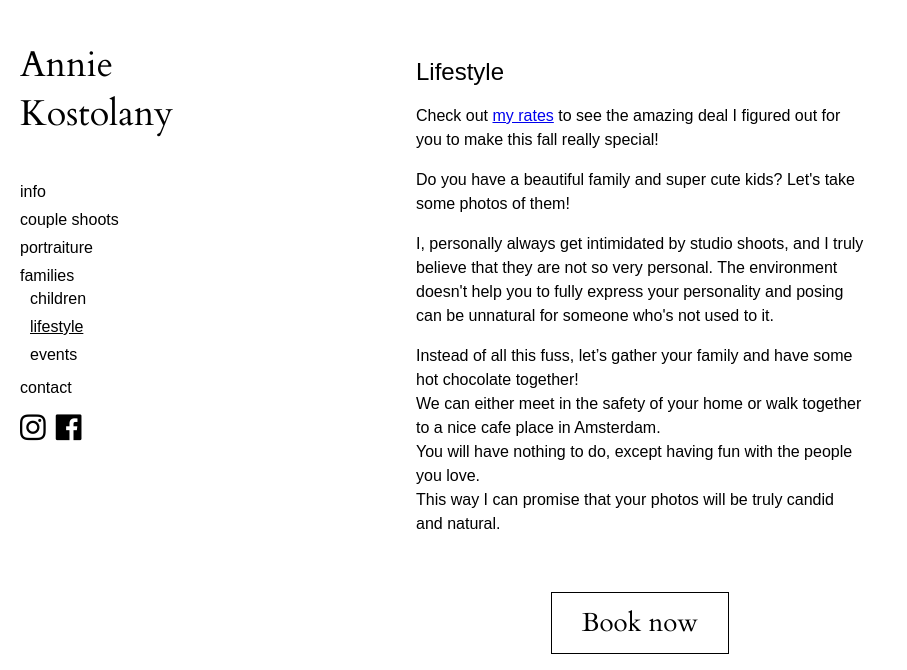
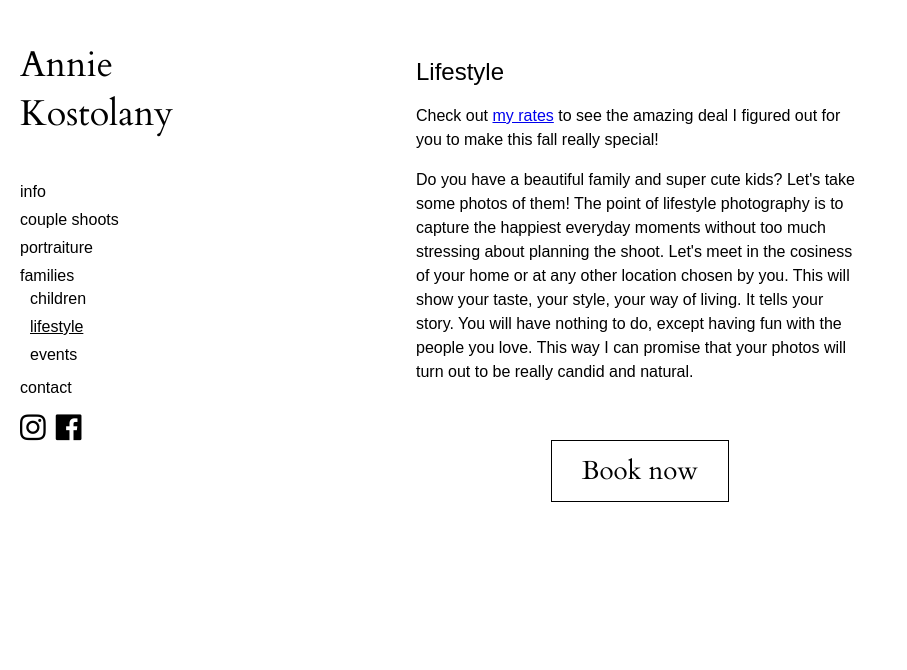
Before and after one commit to 3n1k0/anniekostolany.com, a React app: page /lifestyle in a window 1280 px wide. Shown: the top 670 px of the page, without its empty margins (0-907 px from the left). Built offline with nearby package versions, Linux system fonts and the light colour scheme.

Commit message:
Update Lifestyle.jsx

```diff
--- a/src/components/pages/Lifestyle.jsx
+++ b/src/components/pages/Lifestyle.jsx
@@ -9,11 +9,9 @@ export default () => (
 
 		<p>Check out <Link to="/pricing">my rates</Link> to see the amazing deal I figured out for you to make this fall really special!</p>
 
-		<p>Do you have a beautiful family and super cute kids?  Let's take some photos of them!</p>
-
-		<p>I, personally always get intimidated by studio shoots, and I truly believe that they are not so very personal. The environment doesn't help you to fully express your personality and posing can be unnatural for someone who's not used to it.</p>
-
-		<p>Instead of all this fuss, let’s gather your family and have some hot chocolate together! <br /> We can either meet in the safety of your home or walk together to a nice cafe place in Amsterdam. <br /> You will have nothing to do, except having fun with the people you love. <br /> This way I can promise that your photos will be truly candid and natural.</p>
+		<p>Do you have a beautiful family and super cute kids? Let's take some photos of them! The point of lifestyle photography is to capture the happiest everyday moments without too much stressing about planning the shoot.
+			Let's meet in the cosiness of your home or at any other location chosen by you. This will show your taste, your style, your way of living. It tells your story.
+		You will have nothing to do, except having fun with the people you love. This way I can promise that your photos will turn out to be really candid and natural.</p>
 
 		<BookNowButton />
 	</TextPage>
```
